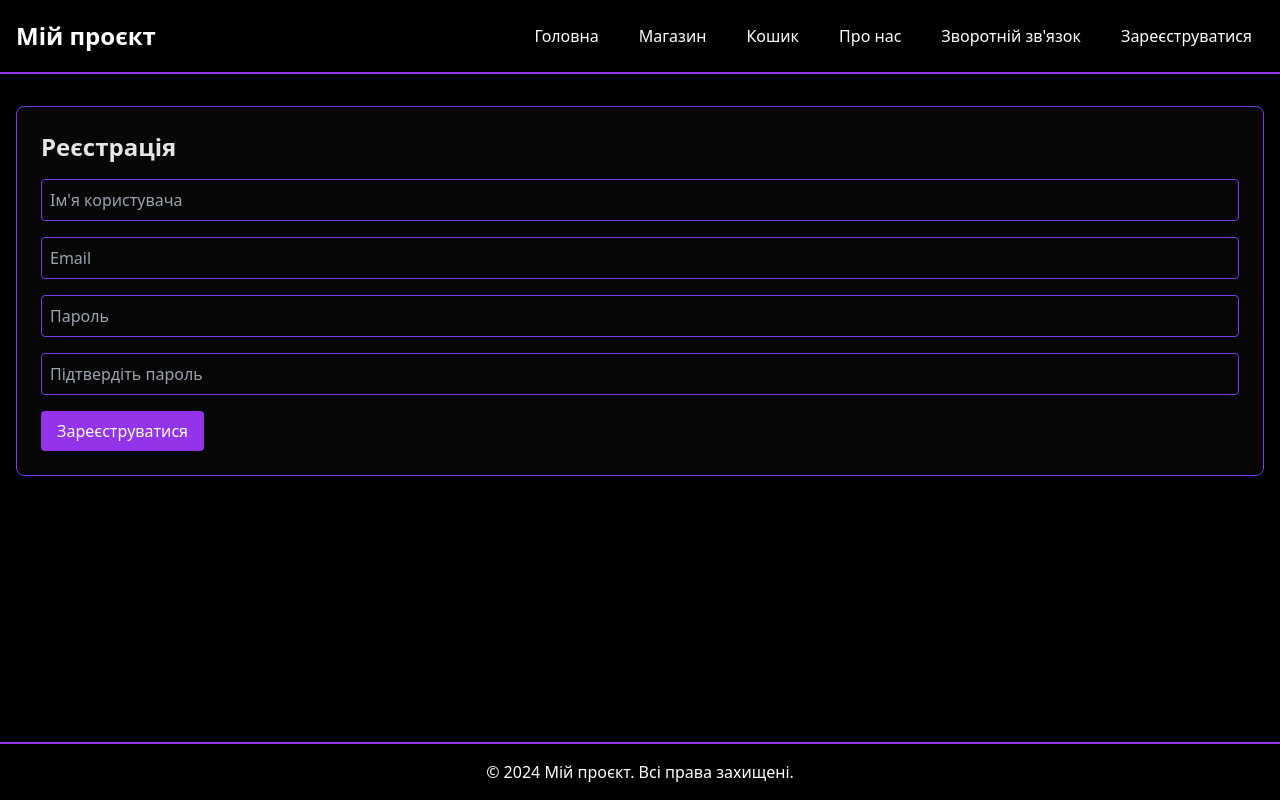
After one commit to idiot-2/lab_4, a Flask app: page /register in a window 1280 px wide. The commit adds this page. Run offline with Flask 3, Linux system fonts and the light colour scheme; some libraries are stand-ins or nearby versions.

Commit message:
добавив сторiнку реєстрацiї

```diff
--- a/lab04-flaskProject/app.py
+++ b/lab04-flaskProject/app.py
@@ -1,4 +1,4 @@
-from flask import Flask, render_template
+from flask import Flask, render_template, request, flash, redirect, url_for
 from models import init_db
 from routes.feedback import feedback_bp
 from routes.admin import admin_bp
@@ -23,5 +23,14 @@ def home():
 def about():
     return render_template('about.html')
 
+@app.route('/register', methods=['GET', 'POST'])
+def register():
+    # Simple route to render the register template and accept a placeholder POST.
+    # No notifications or flash messages are used (user preference).
+    if request.method == 'POST':
+        # Placeholder: currently we don't store the data. Just redirect to the same form.
+        return redirect(url_for('register'))
+    return render_template('register.html')
+
 if __name__ == '__main__':
     app.run(debug=True)
--- a/lab04-flaskProject/templates/base.html
+++ b/lab04-flaskProject/templates/base.html
@@ -65,18 +65,24 @@
                     </div>
                 </button>
 
-                <ul id="menu" class="hidden w-full lg:flex lg:w-auto lg:space-x-6 flex-col lg:flex-row mt-4 lg:mt-0">
-                    <li><a href="{{ url_for('home') }}" class="block py-2 lg:py-0 hover:text-purple-300 transition duration-300">Головна</a></li>
-                    <li><a href="{{ url_for('shop.shop') }}" class="block py-2 lg:py-0 hover:text-purple-300 transition duration-300">Магазин</a></li>
-                    <li><a href="{{ url_for('shop.cart') }}" class="block py-2 lg:py-0 hover:text-purple-300 transition duration-300">Кошик</a></li>
-                    <li><a href="{{ url_for('about') }}" class="block py-2 lg:py-0 hover:text-purple-300 transition duration-300">Про нас</a></li>
-                    <li><a href="{{ url_for('feedback.feedback') }}" class="block py-2 lg:py-0 hover:text-purple-300 transition duration-300">Зворотній зв'язок</a></li>
+                <ul id="menu" class="hidden w-full lg:flex lg:w-auto lg:space-x-4 flex-col lg:flex-row mt-4 lg:mt-0">
+                    <li><a href="{{ url_for('home') }}" class="inline-flex items-center px-3 py-2 bg-transparent hover:bg-purple-800/20 rounded transition duration-300">Головна</a></li>
+                    <li><a href="{{ url_for('shop.shop') }}" class="inline-flex items-center px-3 py-2 bg-transparent hover:bg-purple-800/20 rounded transition duration-300">Магазин</a></li>
+                    <li><a href="{{ url_for('shop.cart') }}" class="inline-flex items-center px-3 py-2 bg-transparent hover:bg-purple-800/20 rounded transition duration-300">Кошик</a></li>
+                    <li><a href="{{ url_for('about') }}" class="inline-flex items-center px-3 py-2 bg-transparent hover:bg-purple-800/20 rounded transition duration-300">Про нас</a></li>
+                    <li><a href="{{ url_for('feedback.feedback') }}" class="inline-flex items-center px-3 py-2 bg-transparent hover:bg-purple-800/20 rounded transition duration-300">Зворотній зв'язок</a></li>
+                    <li><a href="{{ url_for('register') }}" class="inline-flex items-center px-3 py-2 bg-transparent hover:bg-purple-800/20 rounded transition duration-300">Зареєструватися</a></li>
                 </ul>
             </div>
         </nav>
     </header>
 
     <main class="flex-grow container mx-auto px-4 py-8">
+        {# Flash messages removed per user request: no notifications #}
+
+        <!-- Page-level CTA block (e.g., add a register button on certain pages) -->
+        {% block page_cta %}{% endblock %}
+
         <div class="card-dark shadow-md rounded-lg p-6">
             {% block content %}{% endblock %}
         </div>
--- /dev/null
+++ b/lab04-flaskProject/templates/register.html
@@ -0,0 +1,22 @@
+{% extends "base.html" %}
+{% block title %}Реєстрація{% endblock %}
+{% block content %}
+<h1 class="text-2xl font-bold mb-4">Реєстрація</h1>
+<form method="post" class="space-y-4">
+    <div>
+        <input type="text" name="username" placeholder="Ім'я користувача" required class="w-full p-2 rounded border" />
+    </div>
+    <div>
+        <input type="email" name="email" placeholder="Email" required class="w-full p-2 rounded border" />
+    </div>
+    <div>
+        <input type="password" name="password" placeholder="Пароль" required class="w-full p-2 rounded border" />
+    </div>
+    <div>
+        <input type="password" name="confirm_password" placeholder="Підтвердіть пароль" required class="w-full p-2 rounded border" />
+    </div>
+    <div>
+        <button type="submit" class="px-4 py-2 bg-purple-600 hover:bg-purple-700 rounded text-white">Зареєструватися</button>
+    </div>
+</form>
+{% endblock %}
```
Also changed, not shown: lab04-flaskProject/templates/home.html (+6 -2 lines), lab04-flaskProject/db.sqlite.
